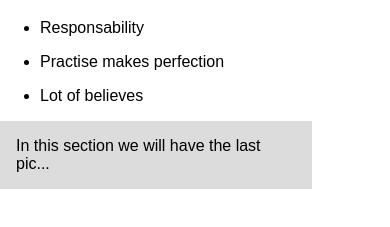
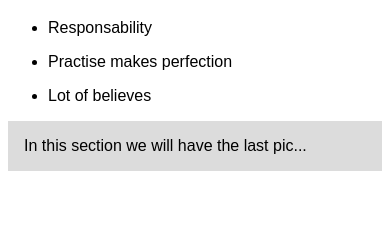
Before and after one commit to codinSamueldev/tplh, a plain HTML site: page index.html in a window 390 px wide. Shown: the part 61-288 px from the top of the page. Drawn offline with Linux system fonts and the light colour scheme.

Commit message:
Lo hice un poco responsive.

```diff
--- a/index.html
+++ b/index.html
@@ -7,6 +7,7 @@
     <title>TPLH 393</title>
 </head>
 <body>
+    <main>
         <h1>What I learned?</h1>
         <ul>
             <li><p>Responsability</p></li>
@@ -16,5 +17,6 @@
         <section>
             <p>In this section we will have the last pic...</p>
         </section>
+    </main>
 </body>
 </html>
--- a/styles.css
+++ b/styles.css
@@ -1,6 +1,9 @@
 body{
+    font-family: sans-serif;
+}
+
+main{
     margin: 0 auto;
-    font-family: sans-serif;
 }
 
 h1{
@@ -8,8 +11,8 @@ h1{
 }
 
 section{
-    width: 80%;
-    height: 80%;
+    width: 100%;
+    height: 100%;
     background-color: gainsboro;
 }
 
```
Lines whose indentation alone changed are shown as unchanged.
